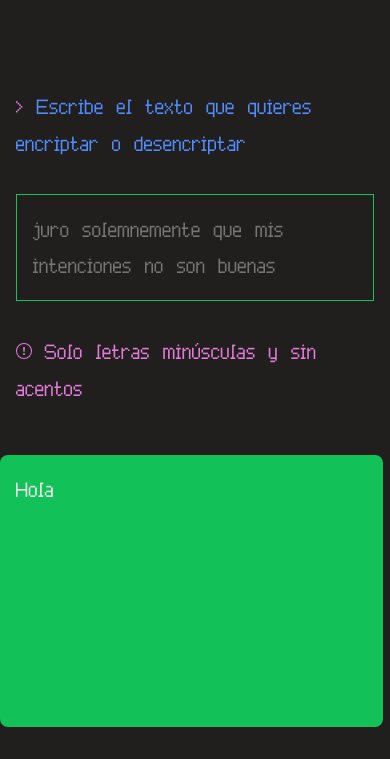
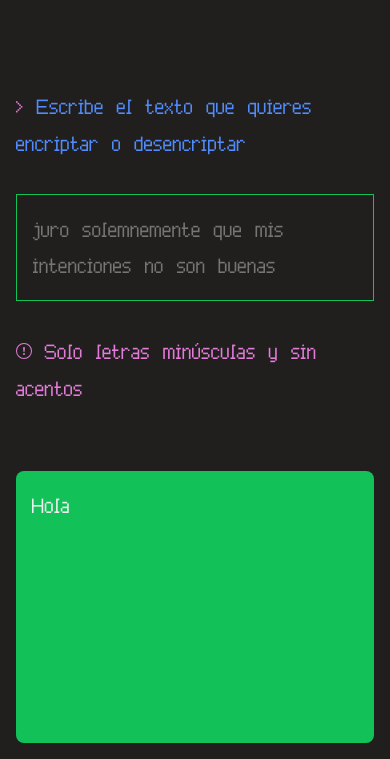
Before and after one commit to vinsmake/Encriptador_de_texto, a plain HTML site: page index.html in a window 390 px wide. Shown: the part 193-952 px from the top of the page. Before the commit the page ends 920 px from the top, so only its background shows below. Drawn offline with Linux system fonts and the light colour scheme.

Commit message:
Se arreglaron errores de responsive

```diff
--- a/css/styles.css
+++ b/css/styles.css
@@ -78,19 +78,17 @@ body {
 .encripted {
     flex: 1 1 30%;
     margin: auto;
-    flex-direction: column;
-    align-items: center;
-    justify-content: center;
+    padding: 1rem;
 
 }
 
 .encripted__containter {
     background-color: var(--console--color);
-    width: 90%;
     padding: 1rem;
     height: 15rem;
     border-radius: 8px;
     font-size: 2rem;
+    margin: auto;
 }
 
 /*
```
